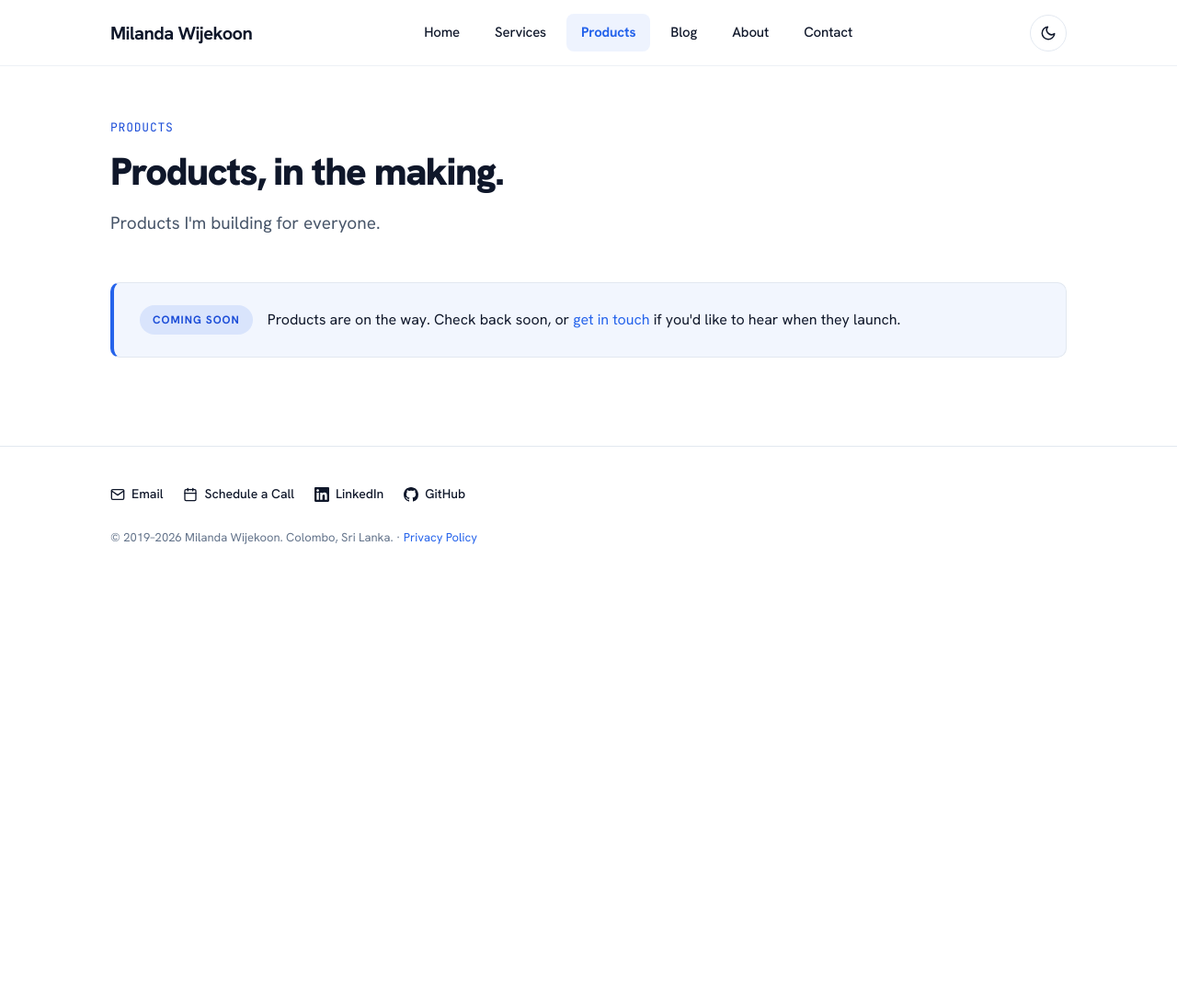
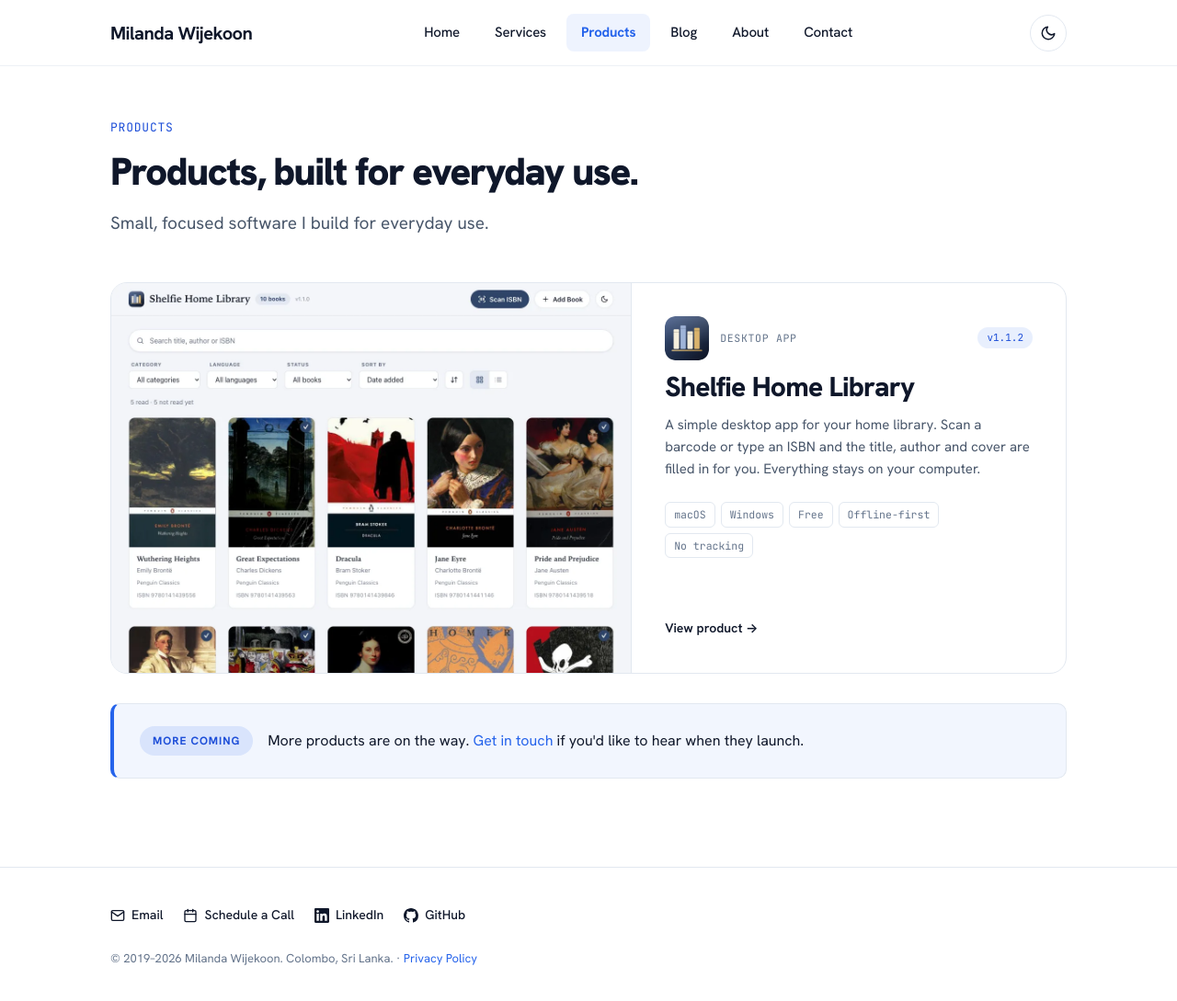
Before and after one commit to milandawijekoon/milandawijekoon.github.io, a Jekyll site: the page built from products.html, in a window 1280 px wide and 1094 px high. Shown: the top 1089 px of the window at 92% size. Built offline with Jekyll 4.4.1, drawn with Linux system fonts in a browser that asks for light colours.

Commit message:
Add Shelfie Home Library product

```diff
--- /dev/null
+++ b/_data/products.yml
@@ -0,0 +1,11 @@
+- slug: shelfie
+  name: Shelfie Home Library
+  label: Desktop app
+  version: v1.1.2
+  tagline: Catalogue the books you own by scanning their barcodes.
+  desc: >-
+    A simple desktop app for your home library. Scan a barcode or type an
+    ISBN and the title, author and cover are filled in for you. Everything
+    stays on your computer.
+  tags: [macOS, Windows, Free, Offline-first, No tracking]
+  url: /products/shelfie/
--- a/assets/css/main.css
+++ b/assets/css/main.css
@@ -719,3 +719,63 @@ footer.site-footer{border-top:1px solid var(--border);padding:40px max(4%,24px);
   font-size:1.2rem;font-weight:700;letter-spacing:.08em;text-transform:uppercase;
   color:var(--accent-strong);background:rgba(37,99,235,0.12);padding:6px 14px;border-radius:999px;
 }
+
+/* ---------- products ---------- */
+.product-card{
+  display:grid;grid-template-columns:1.2fr 1fr;gap:0;align-items:stretch;color:inherit;
+  border:1px solid var(--border);border-radius:18px;overflow:hidden;background:var(--surface);
+  transition:border-color .15s ease,transform .15s ease;
+}
+.product-card:hover{border-color:var(--accent);transform:translateY(-2px);color:inherit;}
+.product-card-media{display:block;background:var(--lightgrey);border-right:1px solid var(--border);}
+.product-card-media img{width:100%;height:100%;object-fit:cover;object-position:top left;}
+.product-card-body{display:flex;flex-direction:column;gap:12px;padding:36px;}
+.product-card-top{display:flex;align-items:center;gap:12px;flex-wrap:wrap;}
+.product-card-top .project-badge{margin-left:auto;}
+.product-card-title{margin:0;font-size:3rem;font-weight:800;letter-spacing:-0.025em;line-height:1.15;}
+.product-card .project-link{margin-top:auto;padding-top:8px;}
+.product-icon{width:48px;height:48px;border-radius:11px;}
+.product-icon.lg{width:72px;height:72px;border-radius:16px;box-shadow:0 8px 24px rgba(15,23,42,0.18);}
+.shelfie-title-row{display:flex;align-items:center;gap:20px;flex-wrap:wrap;}
+.product-actions{display:flex;flex-wrap:wrap;gap:12px;margin-top:28px;}
+.product-meta{display:flex;flex-wrap:wrap;gap:6px 22px;margin:22px 0 0;padding:0;font-family:var(--font-mono);font-size:1.3rem;color:var(--secondary-text);}
+.product-meta span+span::before{content:"·";margin-right:22px;color:var(--border);}
+.product-shot{margin:0;border:1px solid var(--border);border-radius:16px;overflow:hidden;background:var(--surface);box-shadow:0 24px 60px rgba(15,23,42,0.12);}
+.product-shot img{width:100%;height:auto;}
+.product-shot figcaption{padding:12px 18px;font-size:1.4rem;color:var(--secondary-text);border-top:1px solid var(--border);}
+.shot-grid{display:grid;grid-template-columns:repeat(2,1fr);gap:24px;}
+.product-note{margin:20px 0 0;font-size:1.4rem;color:var(--secondary-text);}
+.feature-grid .mini-card{gap:8px;}
+.download-lede{margin:0 0 24px;font-size:1.7rem;color:var(--midgrey);}
+.download-grid{display:grid;grid-template-columns:repeat(auto-fit,minmax(240px,1fr));gap:20px;}
+.download-card{
+  display:flex;flex-direction:column;gap:4px;padding:26px 28px;color:inherit;
+  border:1px solid var(--border);border-radius:14px;background:var(--surface);
+  transition:border-color .15s ease,transform .15s ease;
+}
+.download-card:hover{border-color:var(--accent);transform:translateY(-2px);color:inherit;}
+.download-card.is-recommended{border-color:var(--accent);box-shadow:0 0 0 1px var(--accent);}
+.download-card.is-recommended::after{
+  content:"Matches your computer";margin-top:8px;font-size:1.2rem;font-weight:600;color:var(--accent-strong);
+}
+.download-name{font-size:2.2rem;font-weight:800;letter-spacing:-0.02em;}
+.download-sub{font-size:1.4rem;color:var(--secondary-text);}
+.download-card .project-link{margin-top:10px;}
+.install-grid{display:grid;grid-template-columns:repeat(2,1fr);gap:24px;align-items:start;}
+.steps{margin:12px 0 0;padding-left:22px;font-size:1.5rem;line-height:1.65;color:var(--midgrey);}
+.steps li{margin-bottom:10px;}
+.steps code,.privacy-list code{font-family:var(--font-mono);font-size:1.3rem;background:var(--code-bg);color:var(--code-fg);padding:2px 6px;border-radius:5px;overflow-wrap:anywhere;}
+.cmd{margin:10px 0;padding:14px 16px;background:var(--code-bg);border-radius:8px;overflow-x:auto;}
+.cmd code{padding:0;background:none;white-space:pre;}
+.privacy-list{margin:20px 0 0;padding-left:22px;max-width:720px;color:var(--midgrey);line-height:1.7;}
+.privacy-list li{margin-bottom:10px;}
+@media (max-width:900px){
+  .product-card{grid-template-columns:1fr;}
+  .product-card-media{border-right:0;border-bottom:1px solid var(--border);}
+  .install-grid,.shot-grid{grid-template-columns:1fr;}
+}
+@media (max-width:767px){
+  .product-card-body{padding:24px;}
+  .product-card-title{font-size:2.4rem;}
+  .product-actions .btn{width:100%;justify-content:center;}
+}
--- a/products.html
+++ b/products.html
@@ -4,22 +4,43 @@ title: Products
 permalink: /products/
 eyebrow: Products
 lede: >-
-  Products I'm building for everyone.
-description: Products by Milanda Wijekoon — coming soon.
+  Small, focused software I build for everyday use.
+description: Products by Milanda Wijekoon, including Shelfie Home Library, a free desktop app for cataloguing the books you own.
 ---
 <main id="top">
   <section class="page-hero outer">
     <div class="inner wide">
       <p class="page-eyebrow">{{ page.eyebrow }}</p>
-      <h1 class="page-title">Products, in the making.</h1>
+      <h1 class="page-title">Products, built for everyday use.</h1>
       <p class="page-lede">{{ page.lede }}</p>
     </div>
   </section>
   <section class="section outer" style="padding-top:0;">
     <div class="inner wide">
-      <div class="coming-soon-banner" role="status">
-        <span class="coming-soon-badge">Coming soon</span>
-        <p>Products are on the way. Check back soon, or <a href="{{ site.author.linkedin }}" target="_blank" rel="noopener">get in touch</a> if you'd like to hear when they launch.</p>
+      {% for product in site.data.products %}
+      <a class="product-card" href="{{ product.url | relative_url }}">
+        <picture class="product-card-media">
+          <source type="image/webp" srcset="{{ '/assets/images/shelfie/library-grid.webp' | relative_url }}" />
+          <img src="{{ '/assets/images/shelfie/library-grid.webp' | relative_url }}" alt="Shelfie Home Library showing a grid of book covers" width="1200" height="900" loading="lazy" />
+        </picture>
+        <div class="product-card-body">
+          <div class="product-card-top">
+            <img class="product-icon" src="{{ '/assets/images/shelfie/icon-256.webp' | relative_url }}" alt="" width="48" height="48" />
+            <span class="project-label">{{ product.label }}</span>
+            <span class="project-badge">{{ product.version }}</span>
+          </div>
+          <h2 class="product-card-title">{{ product.name }}</h2>
+          <p class="project-desc">{{ product.desc }}</p>
+          <div class="service-tags">
+            {% for tag in product.tags %}<span class="service-tag">{{ tag }}</span>{% endfor %}
+          </div>
+          <span class="project-link">View product &rarr;</span>
+        </div>
+      </a>
+      {% endfor %}
+      <div class="coming-soon-banner" role="status" style="margin-top:32px;">
+        <span class="coming-soon-badge">More coming</span>
+        <p>More products are on the way. <a href="{{ site.author.linkedin }}" target="_blank" rel="noopener">Get in touch</a> if you'd like to hear when they launch.</p>
       </div>
     </div>
   </section>
--- /dev/null
+++ b/products/shelfie.html
@@ -0,0 +1,147 @@
+---
+layout: default
+title: Shelfie Home Library
+short_title: Shelfie Home Library, a free desktop app for your books
+permalink: /products/shelfie/
+description: Shelfie Home Library is a free desktop app for macOS and Windows. Scan a book's barcode to catalogue your home library. No accounts, no tracking, your data stays on your computer.
+repo: https://github.com/milandawijekoon/home_library
+release: v1.1.2
+dl: https://github.com/milandawijekoon/home_library/releases/latest/download
+---
+<main id="top">
+  <section class="page-hero outer">
+    <div class="inner wide">
+      <p class="page-eyebrow"><a href="{{ '/products/' | relative_url }}">Products</a> / Shelfie</p>
+      <div class="shelfie-title-row">
+        <img class="product-icon lg" src="{{ '/assets/images/shelfie/icon-256.webp' | relative_url }}" alt="" width="72" height="72" />
+        <h1 class="page-title" style="margin:0;">Shelfie Home Library</h1>
+      </div>
+      <p class="page-lede" style="margin-top:18px;">Scan a barcode, and your book is catalogued. A simple, private desktop app for the books you own.</p>
+      <div class="product-actions">
+        <a class="btn btn-primary" href="#download">Download for free</a>
+        <a class="btn btn-outline" href="{{ page.repo }}" target="_blank" rel="noopener">View on GitHub &nearr;</a>
+      </div>
+      <p class="product-meta"><span>Version {{ page.release }}</span><span>macOS &amp; Windows</span><span>Free</span><span>No account needed</span></p>
+    </div>
+  </section>
+
+  <section class="section outer" style="padding-top:8px;">
+    <div class="inner wide">
+      <figure class="product-shot">
+        <img src="{{ '/assets/images/shelfie/library-grid.webp' | relative_url }}" alt="Shelfie Home Library showing a library as a grid of book covers, with search, filters and sorting" width="1200" height="900" fetchpriority="high" />
+      </figure>
+    </div>
+  </section>
+
+  <section class="section alt outer" id="features">
+    <div class="inner wide">
+      <div class="section-head"><h2 class="section-title">Everything a home library needs</h2></div>
+      <div class="mini-grid feature-grid">
+        <div class="mini-card"><h3 class="service-title">Scan to add</h3><p class="service-desc">Point your camera at a book's barcode, or type the ISBN. Duplicates are caught: scanning a book you already own opens its existing entry.</p></div>
+        <div class="mini-card"><h3 class="service-title">Details filled in</h3><p class="service-desc">Title, authors, publisher, description, categories and cover are looked up for you, and you can edit them before saving.</p></div>
+        <div class="mini-card"><h3 class="service-title">Add by hand</h3><p class="service-desc">No barcode or online record? Enter the book manually. Only an ISBN and a title are required.</p></div>
+        <div class="mini-card"><h3 class="service-title">Cover photos</h3><p class="service-desc">Photograph a book's cover and the app straightens and crops it for you.</p></div>
+        <div class="mini-card"><h3 class="service-title">Find things fast</h3><p class="service-desc">Search by title, author, ISBN, publisher or category. Filter by category, language or read status, sort, and switch between grid and list.</p></div>
+        <div class="mini-card"><h3 class="service-title">Reading &amp; lending</h3><p class="service-desc">Mark books as read and see your totals. Note who you have lent a book to.</p></div>
+      </div>
+    </div>
+  </section>
+
+  <section class="section outer">
+    <div class="inner wide">
+      <div class="section-head"><h2 class="section-title">A closer look</h2></div>
+      <div class="shot-grid">
+        <figure class="product-shot"><img src="{{ '/assets/images/shelfie/book-details.webp' | relative_url }}" alt="Details of a single book with ISBN, publisher, pages, status, and lend, edit and delete actions" width="1200" height="900" loading="lazy" /><figcaption>Book details, reading status and lending</figcaption></figure>
+        <figure class="product-shot"><img src="{{ '/assets/images/shelfie/library-list.webp' | relative_url }}" alt="The library shown as a compact list" width="1200" height="900" loading="lazy" /><figcaption>List view for larger collections</figcaption></figure>
+      </div>
+      <p class="product-note">Screenshots show sample books only.</p>
+    </div>
+  </section>
+
+  <section class="section alt outer" id="download">
+    <div class="inner wide">
+      <div class="section-head"><h2 class="section-title">Download</h2><span class="project-badge">Latest: {{ page.release }}</span></div>
+      <p class="download-lede">These links always fetch the newest published release.</p>
+      <div class="download-grid">
+        <a class="download-card" data-os="mac" href="{{ page.dl }}/Shelfie-mac-arm64.dmg" rel="noopener">
+          <span class="project-label">macOS</span>
+          <span class="download-name">Apple silicon</span>
+          <span class="download-sub">M1 and newer &middot; .dmg &middot; ~125 MB</span>
+          <span class="project-link">Download &darr;</span>
+        </a>
+        <a class="download-card" data-os="mac" href="{{ page.dl }}/Shelfie-mac-x64.dmg" rel="noopener">
+          <span class="project-label">macOS</span>
+          <span class="download-name">Intel</span>
+          <span class="download-sub">Intel Macs &middot; .dmg &middot; ~130 MB</span>
+          <span class="project-link">Download &darr;</span>
+        </a>
+        <a class="download-card" data-os="win" href="{{ page.dl }}/Shelfie-Setup-win-x64.exe" rel="noopener">
+          <span class="project-label">Windows</span>
+          <span class="download-name">64-bit installer</span>
+          <span class="download-sub">Windows &middot; .exe &middot; ~124 MB</span>
+          <span class="project-link">Download &darr;</span>
+        </a>
+      </div>
+      <p class="product-note">Not sure which Mac you have? Open the Apple menu, then <strong>About This Mac</strong>. &ldquo;Apple M&hellip;&rdquo; means Apple silicon; &ldquo;Intel&rdquo; means Intel. Checksums are in <a href="{{ page.repo }}/releases/latest" target="_blank" rel="noopener">SHA256SUMS.txt on the release page</a>.</p>
+    </div>
+  </section>
+
+  <section class="section outer" id="install">
+    <div class="inner wide">
+      <div class="section-head"><h2 class="section-title">Install &amp; first run</h2></div>
+      <div class="install-grid">
+        <div class="project-card">
+          <h3 class="project-title">macOS</h3>
+          <ol class="steps">
+            <li>Open the <code>.dmg</code> and drag <strong>Shelfie Home Library</strong> into <strong>Applications</strong>.</li>
+            <li>The app is not yet signed by Apple. The first time, right-click it, choose <strong>Open</strong>, then confirm.</li>
+            <li>If macOS says the app is &ldquo;damaged and can't be opened&rdquo;, it is not damaged. macOS flags downloaded unsigned apps. Click <strong>Cancel</strong>, open Terminal and run:
+              <pre class="cmd"><code>xattr -cr "/Applications/Shelfie Home Library.app"</code></pre>
+              This only removes the quarantine flag from this one app and does not touch your books. Then open the app again.</li>
+          </ol>
+        </div>
+        <div class="project-card">
+          <h3 class="project-title">Windows</h3>
+          <ol class="steps">
+            <li>Run the downloaded <code>.exe</code> and follow the installer.</li>
+            <li>If Windows SmartScreen warns that the app is unrecognised, choose <strong>More info</strong>, then <strong>Run anyway</strong>.</li>
+          </ol>
+          <h3 class="project-title" style="margin-top:20px;">Using it</h3>
+          <ol class="steps">
+            <li>Click <strong>Scan ISBN</strong> and allow camera access, or type the ISBN. Barcodes on the back cover start with 978 or 979.</li>
+            <li>Check the details, edit if you like, then click <strong>Add to My Library</strong>.</li>
+          </ol>
+        </div>
+      </div>
+    </div>
+  </section>
+
+  <section class="section alt outer" id="privacy">
+    <div class="inner wide">
+      <div class="section-head"><h2 class="section-title">Private by design</h2></div>
+      <p class="download-lede" style="max-width:720px;">Shelfie does not collect any user data. There are no accounts, no analytics and no tracking. Your library is stored only on your own computer and is never uploaded anywhere.</p>
+      <ul class="privacy-list">
+        <li><strong>Where your data lives:</strong> <code>~/Library/Application Support/HomeLibrary</code> on macOS, <code>%APPDATA%\HomeLibrary</code> on Windows.</li>
+        <li><strong>Network use:</strong> only book lookups by ISBN (Google Books, with Open Library as a fallback) and checks for new app versions. The app updates itself in the background and offers to restart.</li>
+        <li><strong>Uninstalling</strong> does not delete your library. Remove the folder above if you want it gone.</li>
+      </ul>
+    </div>
+  </section>
+
+  <section class="section outer">
+    <div class="inner wide">
+      <div class="coming-soon-banner">
+        <span class="coming-soon-badge">Feedback</span>
+        <p>Found a bug or have an idea? <a href="{{ page.repo }}/issues" target="_blank" rel="noopener">Open an issue on GitHub</a> or <a href="{{ '/contact/' | relative_url }}">get in touch</a>.</p>
+      </div>
+    </div>
+  </section>
+</main>
+<script>
+(function(){
+  var p=(navigator.userAgentData&&navigator.userAgentData.platform)||navigator.platform||"";
+  var os=/mac/i.test(p)?"mac":/win/i.test(p)?"win":"";
+  if(!os)return;
+  document.querySelectorAll('.download-card[data-os="'+os+'"]').forEach(function(c){c.classList.add("is-recommended");});
+})();
+</script>
```
Also changed, not shown: assets/images/shelfie/book-details.webp (added), assets/images/shelfie/icon-256.webp (added), assets/images/shelfie/library-grid.webp (added), assets/images/shelfie/library-list.webp (added).
